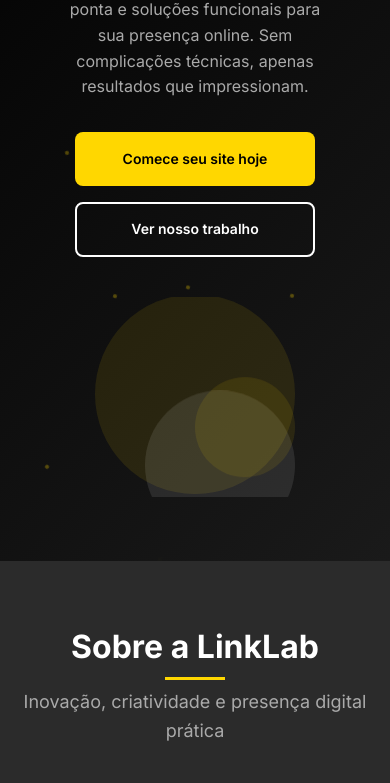
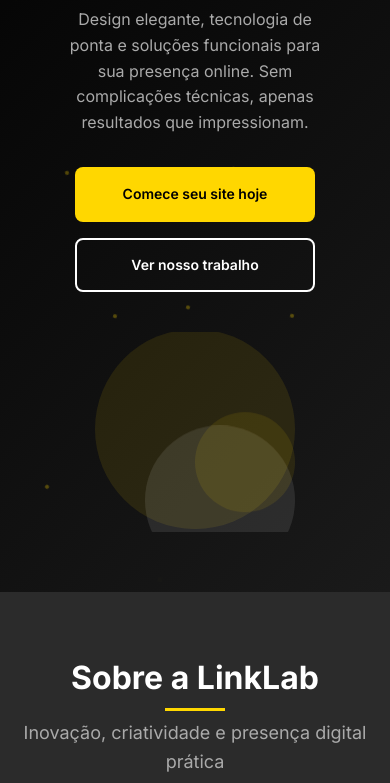
Before and after one commit to ThalesTimbo/LinkLab, a website: page index.html in a window 390 px wide. Shown: the part 283-1066 px from the top of the page. Drawn offline with Linux system fonts and the light colour scheme.

Commit message:
fix: ajuste no CSS para evitar sobreposição da hero no mobile

```diff
--- a/assets/css/style.css
+++ b/assets/css/style.css
@@ -1277,6 +1277,11 @@
 
 /* Mobile */
 @media (max-width: 480px) {
+    /* Ajuste para evitar que o header cubra a hero no mobile */
+    .hero {
+        padding-top: 100px; /* ajuste entre 80px e 120px se necessário */
+    }
+
     .container {
         padding: 0 16px;
         width: 100%;
```
